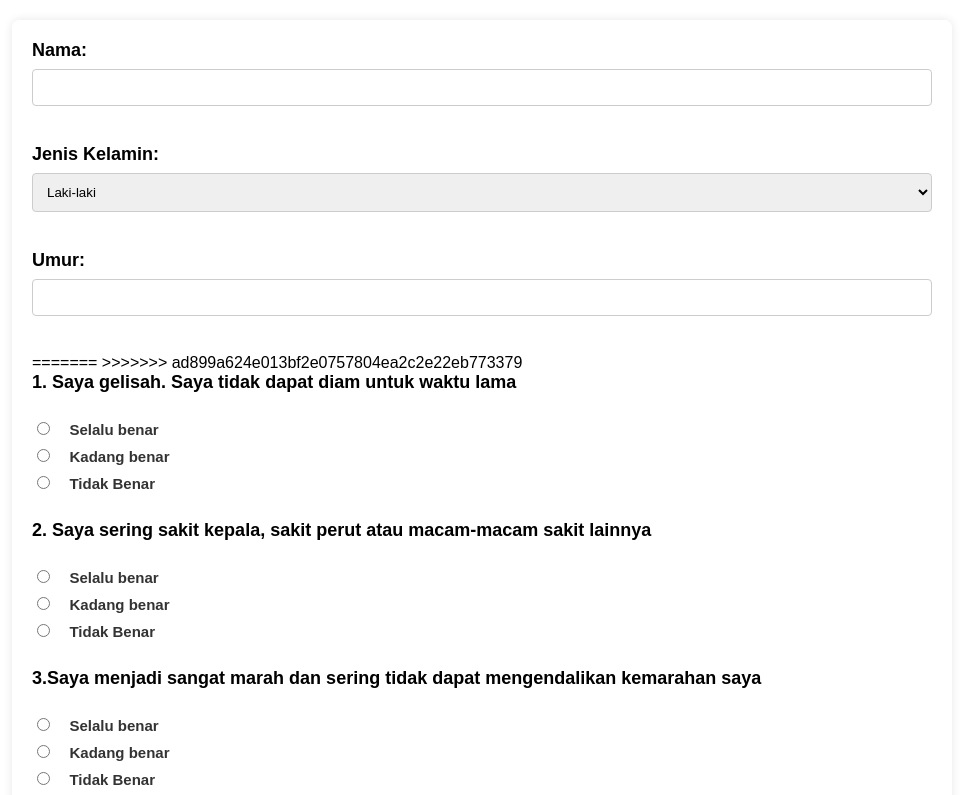
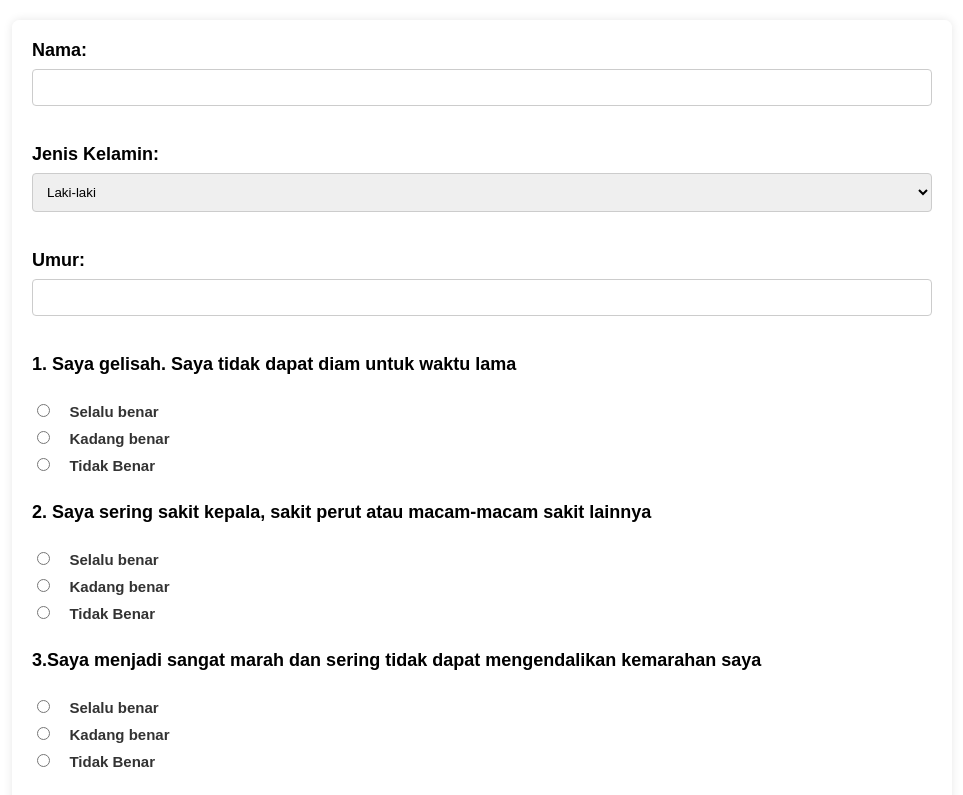
Before and after one commit to mikolasyaputra/Deteksidini, a website: page index.html in a window 1280 px wide. Shown: the top 795 px of the page, without its empty margins (158-1121 px from the left). Drawn offline with Linux system fonts and the light colour scheme.

Commit message:
Update index.html

```diff
--- a/index.html
+++ b/index.html
@@ -19,8 +19,6 @@
 
         <label for="age">Umur:</label>
         <input type="number" id="age" name="age" required><br><br>
-=======
->>>>>>> ad899a624e013bf2e0757804ea2c2e22eb773379
 <form id="questionnaire">
     <div class="form-group mb-4">
         <label>1. Saya gelisah. Saya tidak dapat diam untuk waktu lama</label><br>
```
